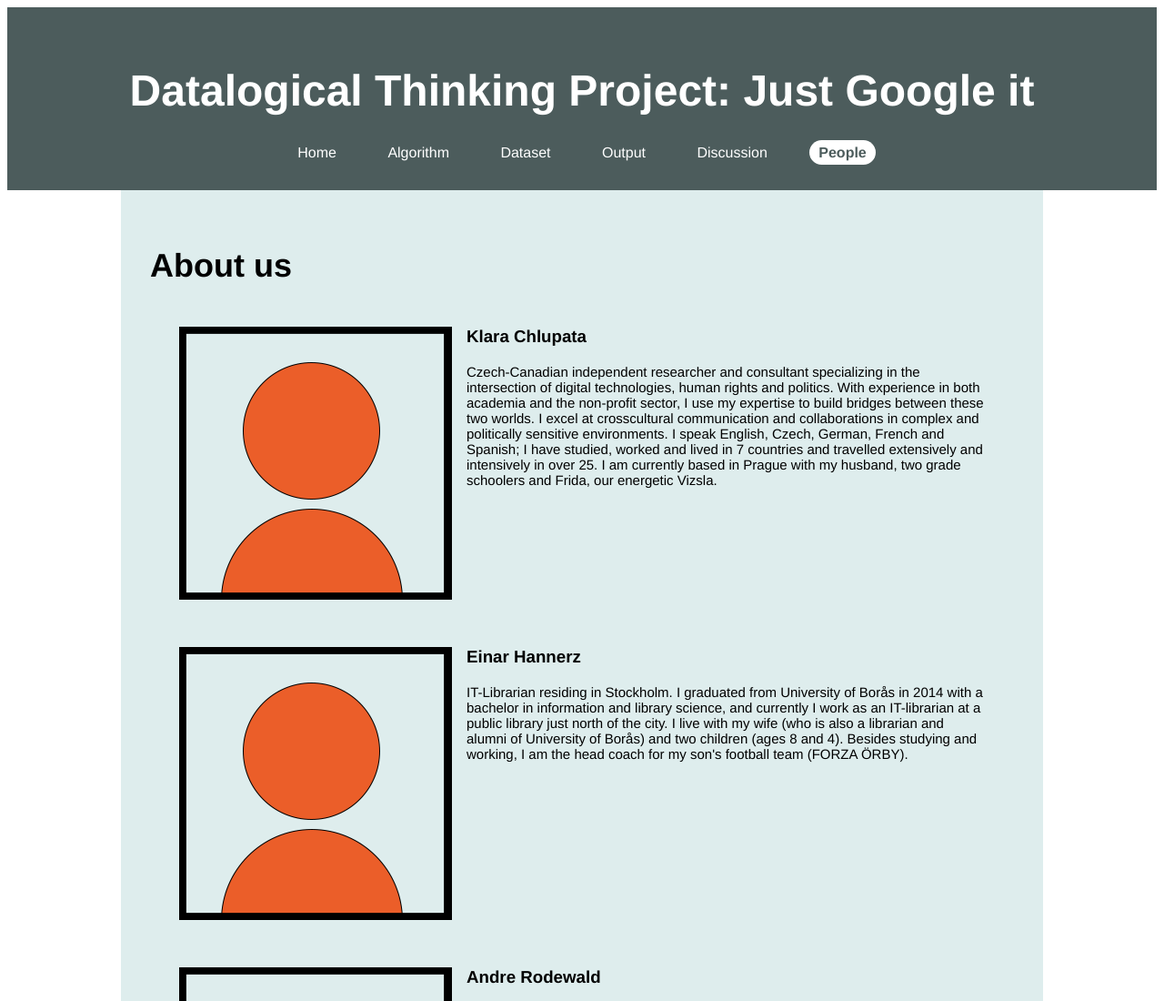
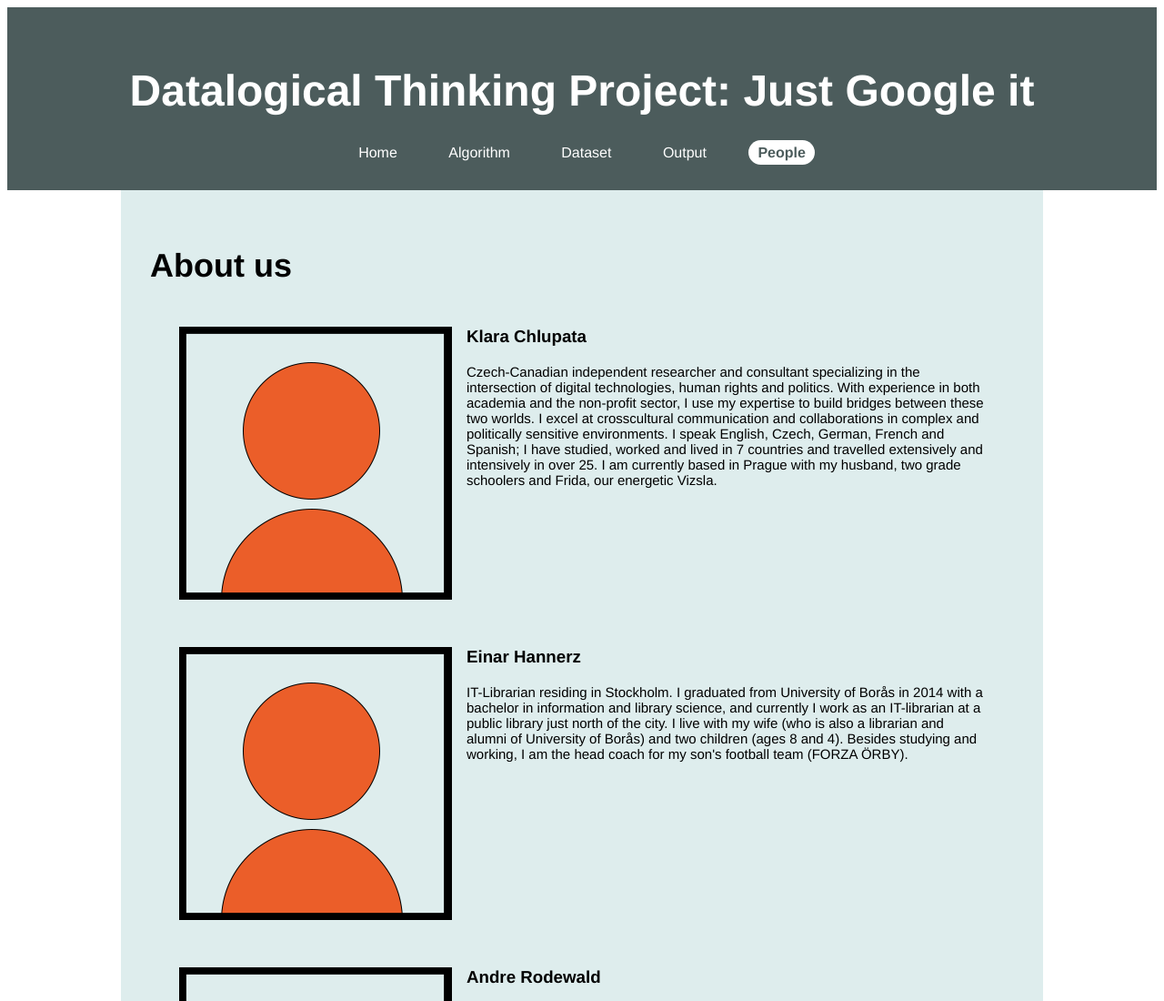
Before and after one commit to Kfirsson/Assignment-for-Datalogical-thinking, a plain HTML site: page docs/people.html in a window 1280 px wide. Shown: the top 1100 px of the page at 91% size. Drawn offline with Linux system fonts and the light colour scheme.

Commit message:
Update people.html

```diff
--- a/docs/people.html
+++ b/docs/people.html
@@ -14,7 +14,6 @@
                 <a href="algorithm.html">Algorithm</a>
                 <a href="dataset.html">Dataset</a>
                 <a href="output.html">Output</a>
-                <a href="discussion.html">Discussion</a>
                 <a class="active" href="people.html">People</a>
 
         </nav>
```
